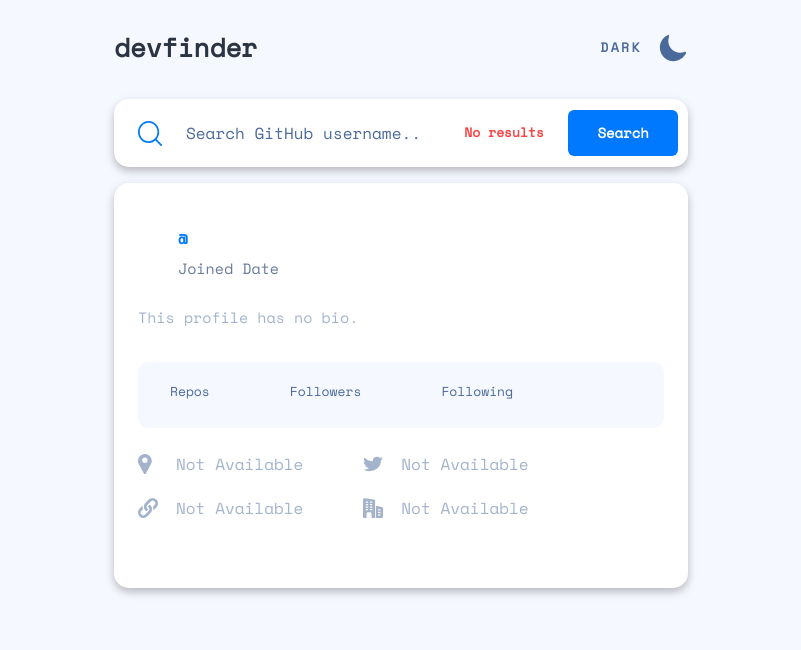
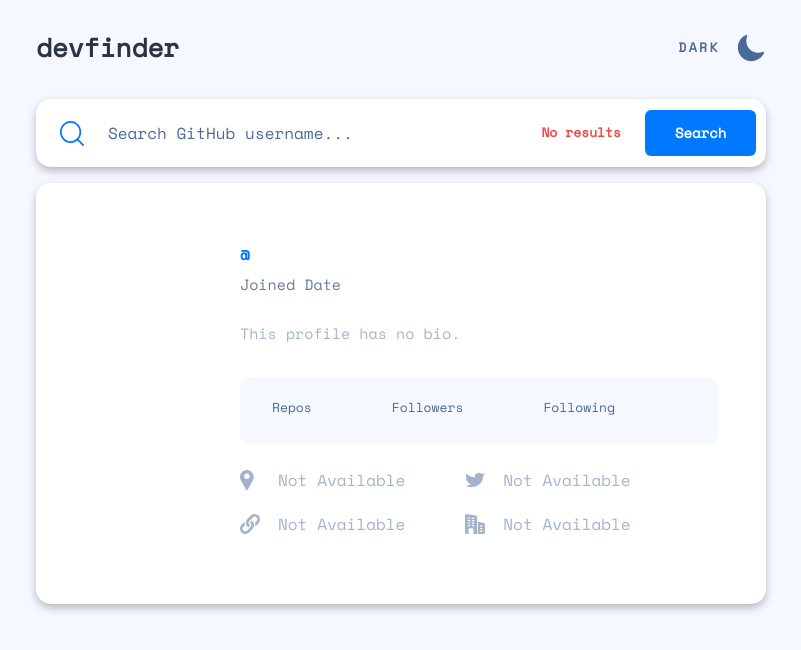
Before and after one commit to dominicva/gh-user-search, a Next.js app: page / in a window 1280 px wide. Shown: the top 650 px of the page, without its empty margins (239-1040 px from the left). Built offline with nearby package versions, Linux system fonts and the light colour scheme; no server answers.

Commit message:
feat: init xl responsive user card

```diff
--- a/components/userCard.tsx
+++ b/components/userCard.tsx
@@ -30,12 +30,19 @@
   return (
     <Box
       padding="32px 24px"
+      paddingTop={{ xl: '48px' }}
       position="relative"
       bg={useColorModeValue('white', 'dark.spaceCadet')}
       borderRadius="15px"
       filter="drop-shadow(0px 4px 4px rgba(0, 0, 0, 0.25))"
     >
-      <Flex flexDir="column" marginBottom="16px">
+      <Flex
+        position="relative"
+        flexDir="column"
+        marginBottom="16px"
+        paddingLeft={{ xl: '180px' }}
+        paddingRight={{ xl: '24px' }}
+      >
         <UserHeader user={user} />
         <Box>{userBio}</Box>
 
--- a/components/userHeader.tsx
+++ b/components/userHeader.tsx
@@ -8,7 +8,11 @@
   const dateJoined = formatDate(user.created_at);
 
   return (
-    <Flex gap={['20px', '40px']} mb={['32px', '24px']} mt={['0', '8px']}>
+    <Flex
+      gap={{ base: '20px', md: '40px', xl: '0' }}
+      mb={['32px', '24px']}
+      mt={['0', '8px']}
+    >
       <Box>
         {user.avatar_url ? (
           <Image
@@ -17,6 +21,9 @@
             width={['80px', '116px']}
             height={['80px', '116px']}
             borderRadius="50%"
+            position={{ xl: 'absolute' }}
+            top="3px"
+            left="20px"
           />
         ) : null}
       </Box>
--- a/pages/index.tsx
+++ b/pages/index.tsx
@@ -68,7 +68,7 @@
         <link rel="icon" href="/favicon.ico" />
       </Head>
 
-      <main style={{ maxWidth: '574px', margin: 'auto' }}>
+      <Box as="main" maxWidth={{ base: '574px', xl: '730px' }} margin="auto">
         <Flex justify="space-between" mb="36px">
           <Heading
             fontSize="26px"
@@ -101,7 +101,7 @@
         <Search onSubmit={handleSubmit} isError={isError} />
 
         <UserCard user={displayedUser} />
-      </main>
+      </Box>
     </Box>
   );
 }
```
